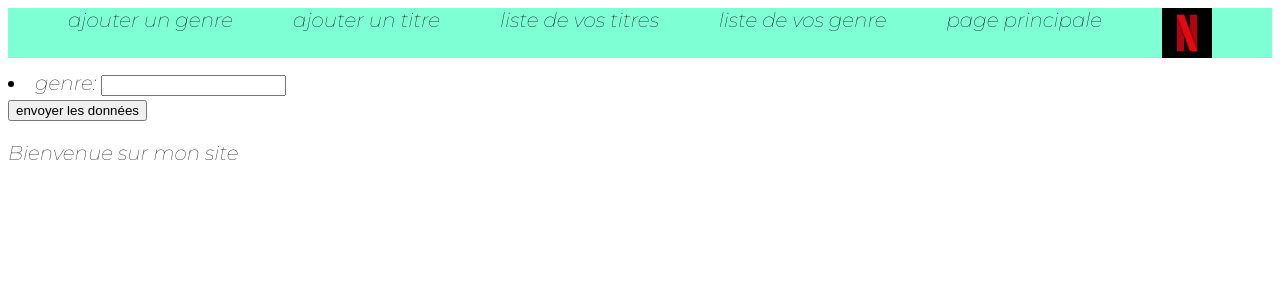
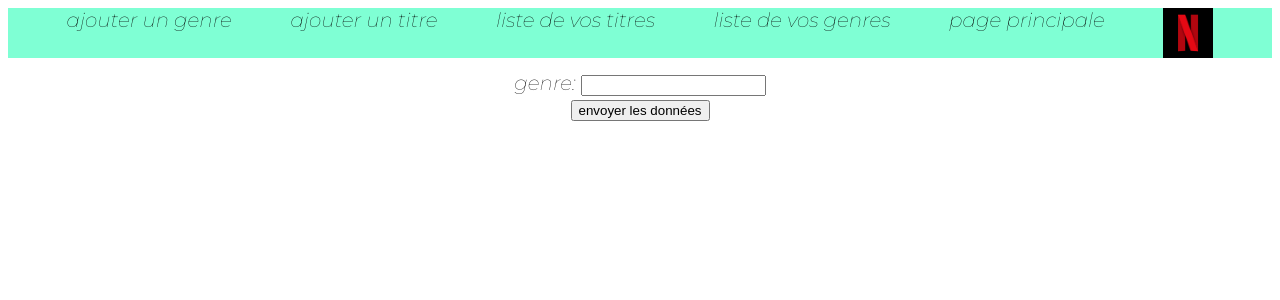
Before and after one commit to Sarahgrnt/Titre, a Django app: page /Titre/forms/ in a window 1280 px wide. Shown: the top 300 px of the page. Run offline with Django 4.2, Linux system fonts and the light colour scheme.

Commit message:
ca marche

```diff
--- a/project/Titre/static/index.css
+++ b/project/Titre/static/index.css
@@ -20,3 +20,11 @@ a{
     background-opacity:20%;
     margin-bottom:1%;
 }
+
+article{
+    text-align: center;
+    list-style: none;
+    text-decoration: none;
+    color:black;
+
+}
--- a/project/Titre/templates/Titre/main.html
+++ b/project/Titre/templates/Titre/main.html
@@ -12,16 +12,16 @@
     <a href="/Titre/genre">ajouter un genre</a>
     <a href="/Titre/formulaire">ajouter un titre </a>
     <a href="/Titre/all">liste de vos titres</a>
-    <a href="/Titre/allgenre">liste de vos genre</a>
+    <a href="/Titre/allgenre">liste de vos genres</a>
     <a href="/Titre/main">page principale</a>
     <img src="/static/netflix.png" width="50px">
 
 
 </header>
+<article>
  {% block content %}
-
+<h1 class="titre">Bienvenue sur mon site</h1>
     {% endblock %}
-<p>Bienvenue sur mon site</p>
-
+</article>
 </body>
 </html>
```
